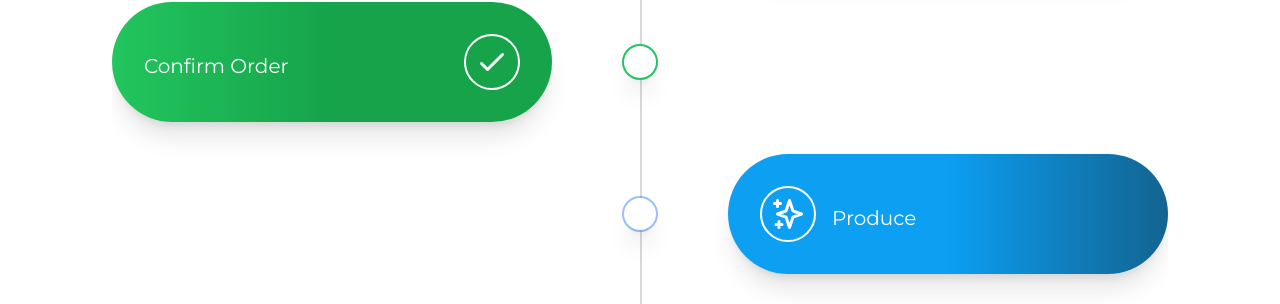
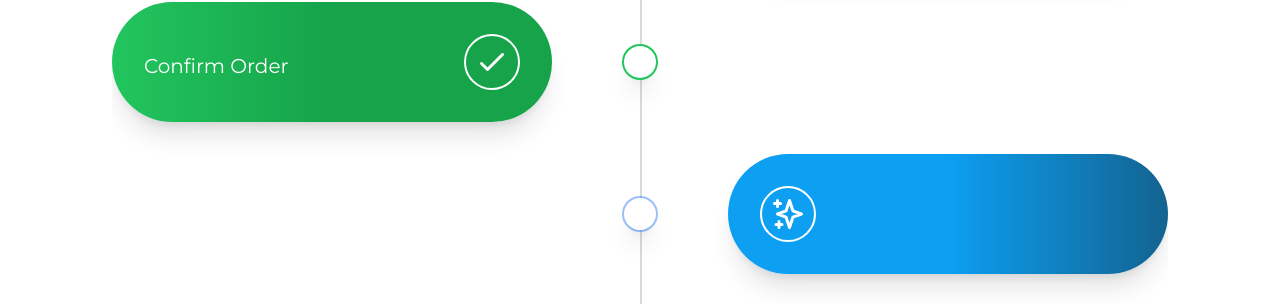
Before and after one commit to mendsalbert/schain, a Next.js app: page / in a window 1280 px wide. Shown: the part 1195-1499 px from the top of the page. Built offline with nearby package versions, Linux system fonts and the light colour scheme.

Commit message:
schain ui

```diff
--- a/pages/index.tsx
+++ b/pages/index.tsx
@@ -131,11 +131,11 @@ const Index = (props: Props) => {
                     1
                   </h1>
                 </div>
-                <div className="rounded-tl-full lg:rounded-full  md:p-8 flex flex-row justify-between items-center space-x-4 rounded-bl-full order-1 bg-gradient-to-r from-[#0C9FF2] via-[#0C9FF2] text-white to-[#136390] rounded-lg shadow-xl w-5/12  p-4">
+                <div className="rounded-full lg:rounded-full  md:p-8 flex flex-row justify-between items-center space-x-4 rounded-bl-full order-1 bg-gradient-to-r from-[#0C9FF2] via-[#0C9FF2] text-white to-[#136390]  shadow-xl w-5/12  p-4">
                   <div className="border-2 border-white p-2 rounded-full w-max h-max">
                     <SparklesIcon className="h-7 md:h-9" />
                   </div>
-                  <h3 className="mt-2 w-full text-white text-lg md:text-xl">
+                  <h3 className="mt-2 w-full hidden text-white text-lg md:text-xl">
                     Produce
                   </h3>
                 </div>
```
